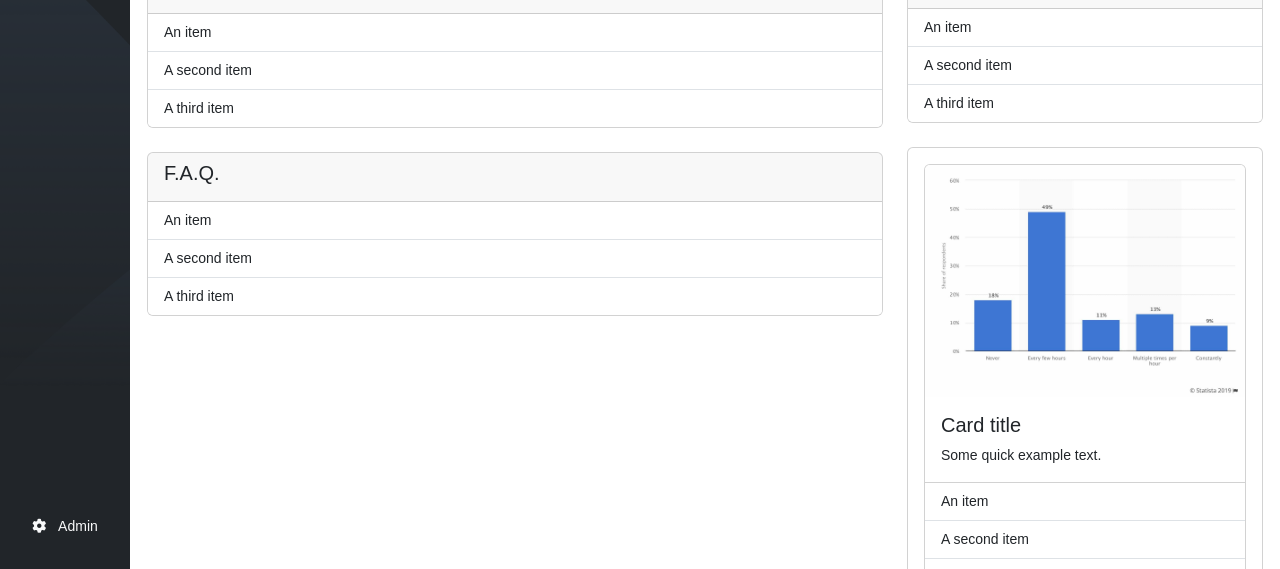
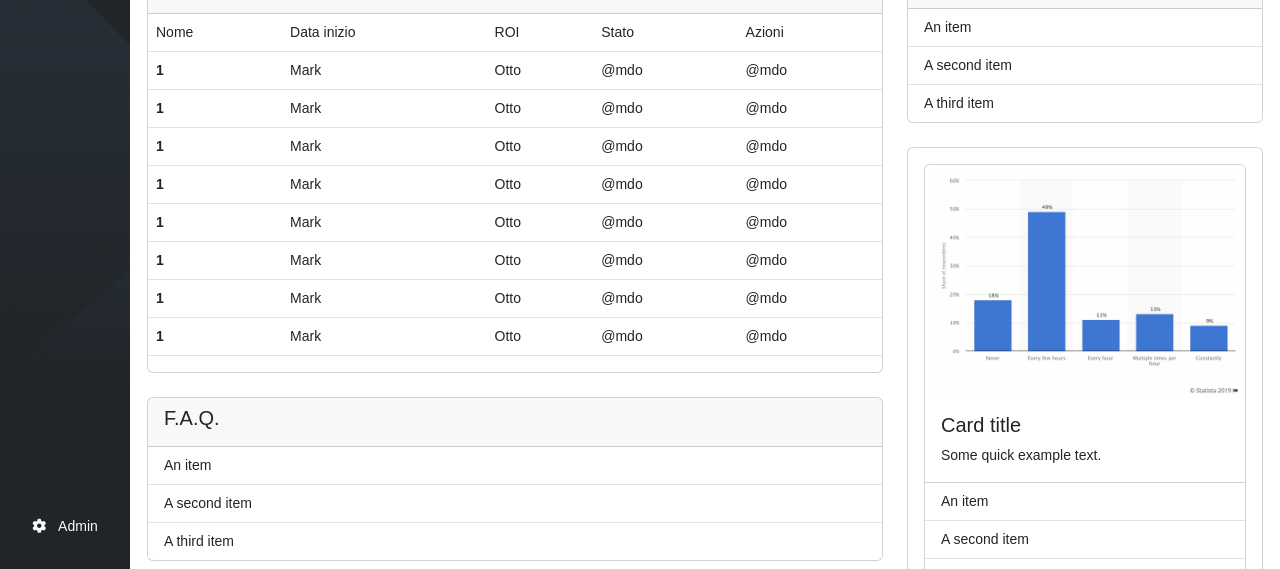
Before and after one commit to pierluigicarrieri/html-css-bootstrap-dashboard, a plain HTML site: page inex.html in a window 1280 px wide. Shown: the part 231-800 px from the top of the page. Drawn offline with nearby package versions, Linux system fonts and the light colour scheme.

Commit message:
set table in main

```diff
--- a/inex.html
+++ b/inex.html
@@ -185,11 +185,89 @@
                                     <h4>Prossime classi</h4>
                                 </div>
 
-                                <ul class="list-group list-group-flush">
-                                    <li class="list-group-item">An item</li>
-                                    <li class="list-group-item">A second item</li>
-                                    <li class="list-group-item">A third item</li>
-                                </ul>
+                                <table class="table">
+
+                                    <thead>
+
+                                        <tr>
+                                            <th class="fw-normal" scope="col">Nome</th>
+                                            <th class="fw-normal" scope="col">Data inizio</th>
+                                            <th class="fw-normal" scope="col">ROI</th>
+                                            <th class="fw-normal" scope="col">Stato</th>
+                                            <th class="fw-normal" scope="col">Azioni</th>
+                                        </tr>
+
+                                    </thead>
+
+                                    <tbody>
+
+                                        <tr>
+                                            <th scope="row">1</th>
+                                            <td>Mark</td>
+                                            <td>Otto</td>
+                                            <td>@mdo</td>
+                                            <td>@mdo</td>
+                                        </tr>
+
+                                        <tr>
+                                            <th scope="row">1</th>
+                                            <td>Mark</td>
+                                            <td>Otto</td>
+                                            <td>@mdo</td>
+                                            <td>@mdo</td>
+                                        </tr>
+
+                                        <tr>
+                                            <th scope="row">1</th>
+                                            <td>Mark</td>
+                                            <td>Otto</td>
+                                            <td>@mdo</td>
+                                            <td>@mdo</td>
+                                        </tr>
+
+                                        <tr>
+                                            <th scope="row">1</th>
+                                            <td>Mark</td>
+                                            <td>Otto</td>
+                                            <td>@mdo</td>
+                                            <td>@mdo</td>
+                                        </tr>
+
+                                        <tr>
+                                            <th scope="row">1</th>
+                                            <td>Mark</td>
+                                            <td>Otto</td>
+                                            <td>@mdo</td>
+                                            <td>@mdo</td>
+                                        </tr>
+
+                                        <tr>
+                                            <th scope="row">1</th>
+                                            <td>Mark</td>
+                                            <td>Otto</td>
+                                            <td>@mdo</td>
+                                            <td>@mdo</td>
+                                        </tr>
+
+                                        <tr>
+                                            <th scope="row">1</th>
+                                            <td>Mark</td>
+                                            <td>Otto</td>
+                                            <td>@mdo</td>
+                                            <td>@mdo</td>
+                                        </tr>
+
+                                        <tr>
+                                            <th scope="row">1</th>
+                                            <td>Mark</td>
+                                            <td>Otto</td>
+                                            <td>@mdo</td>
+                                            <td>@mdo</td>
+                                        </tr>
+
+                                    </tbody>
+
+                                </table>
 
                             </div>
 
```
